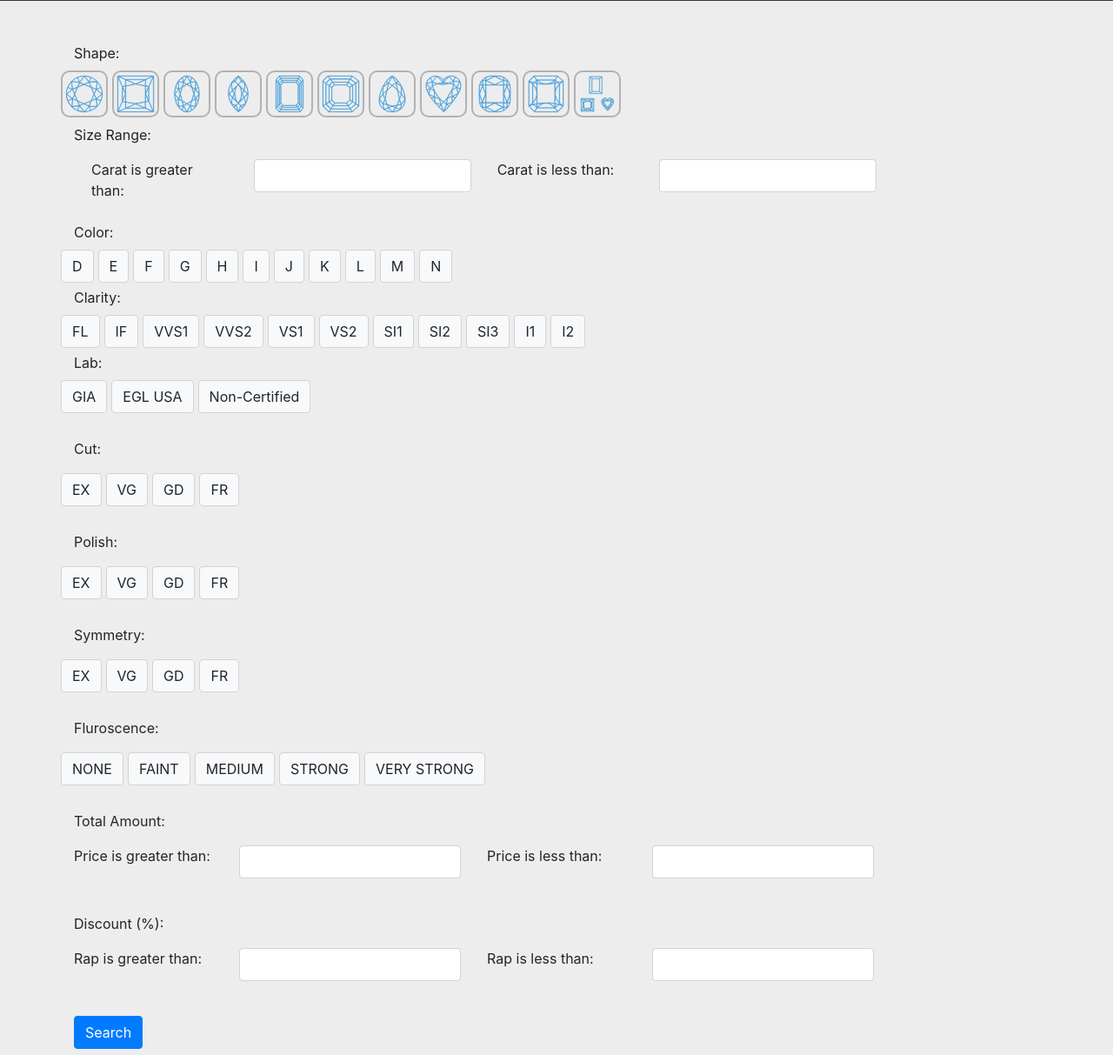
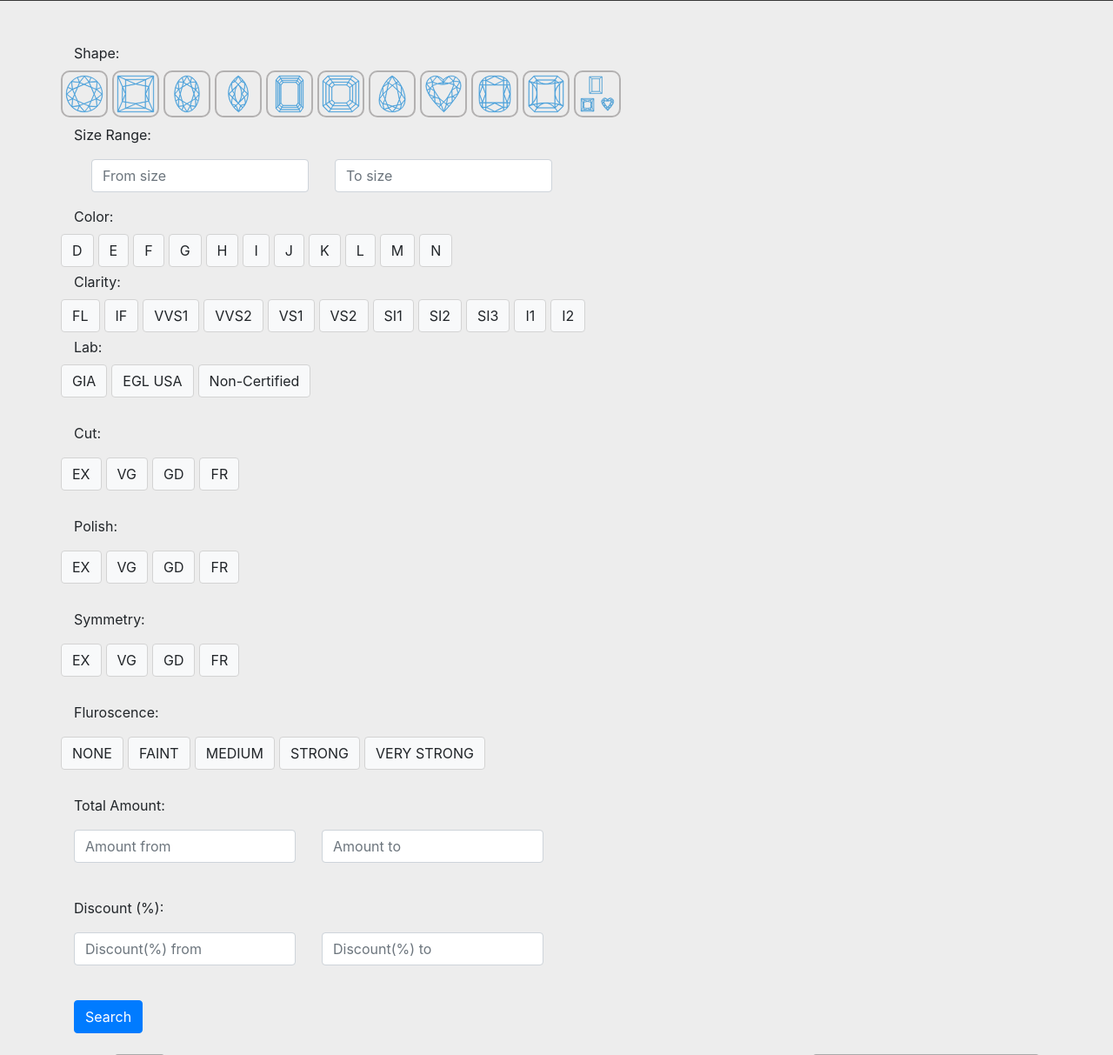
Before and after one commit to hardikkat24/DonerPvt, a Django app: page /search/ in a window 1280 px wide. Shown: the part 230-1443 px from the top of the page at 87% size. Run offline with Django 3.2, Linux system fonts and the light colour scheme; a user stored in the database is signed in; tables that the repository leaves empty hold one stand-in row (values such as "Sample post"); some libraries are stand-ins or nearby versions.

Commit message:
Placeholders and stuff

```diff
--- a/ecommerce/settings.py
+++ b/ecommerce/settings.py
@@ -18,7 +18,7 @@ BASE_DIR = os.path.dirname(os.path.dirname(os.path.abspath(__file__)))
 
 # Quick-start development settings - unsuitable for production
 # See https://docs.djangoproject.com/en/3.0/howto/deployment/checklist/
-DEBUG = False
+DEBUG = True
 # SECURITY WARNING: keep the secret key used in production secret!
 if DEBUG is True:
     SECRET_KEY = "z+ksf@)0d^qojbh4rnp4b1to$hq&*tt(3bs$gf(3i267g$k9ln"
@@ -28,7 +28,7 @@ else:
 # SECURITY WARNING: don't run with debug turned on in production!
 
 
-ALLOWED_HOSTS = ['www.donerdiamonds.com']
+ALLOWED_HOSTS = ['www.donerdiamonds.com','127.0.0.1']
 
 
 # Application definition
--- a/store/models.py
+++ b/store/models.py
@@ -90,20 +90,23 @@ CUT_CHOICES = [
 SYM_CHOICES = [
 	('X', 'EX'),
 	('VG', 'VG'),
-	('G','GD'),
+	('G', 'GD'),
 	('F', 'FR'),
 ]
 POL_CHOICES = [
 	('EX', 'EX'),
 	('VG', 'VG'),
-	('G','GD'),
+	('G', 'GD'),
 	('F', 'FR'),
 ]
 
 class Customer(models.Model):
 	user = models.OneToOneField(User, null=True, blank=True, on_delete=models.CASCADE)
-	name = models.CharField(max_length=200, null=False, blank = False)
+	fname = models.CharField(max_length=200, null=False, blank = False)
+	lname = models.CharField(max_length=200, null=False, blank = False)
 	company_name = models.CharField(max_length=200, null=False, blank = False)
+	email = models.EmailField(max_length=100,null=False, blank=False, default='Spl@ymail.com')
+
 
 	def __str__(self):
 		return self.user.username
@@ -234,11 +237,8 @@ class OrderItem(models.Model):
 class ShippingAddress(models.Model):
 	customer = models.ForeignKey(Customer, on_delete=models.SET_NULL, null=True)
 	order = models.ForeignKey(Order, on_delete=models.SET_NULL, null=True)
-	address = models.CharField(max_length=200, null=False)
-	city = models.CharField(max_length=200, null=False)
-	state = models.CharField(max_length=200, null=False)
-	zipcode = models.CharField(max_length=200, null=False)
-	country = models.CharField(max_length=200, null=False, default = "India", blank = False)
+	country = models.CharField(max_length=200, null=False)
+	state = models.CharField(max_length=100,null=False)
 	date_added = models.DateTimeField(auto_now_add=True)
 
 	def __str__(self):
--- a/store/templates/store/cart.html
+++ b/store/templates/store/cart.html
@@ -53,9 +53,7 @@
 
 
 	<div class="total-count">
-		<h4>Subtotal: <strong>${{order.get_cart_total}}</strong></h4>
-		<p>+shippment: $00.00</p>
 		<h3>Total to pay: ${{order.get_cart_total}}</h3>
-		<a href="{% url 'checkout' %}" style="margin:5px;" class="btn-grey">Finalize and pay</a>
+		<a href="{% url 'checkout' %}" style="margin:5px;" class="btn-grey">Finalize and Place Order</a>
 	</div>
 {% endblock content %}
--- a/store/templates/store/checkout.html
+++ b/store/templates/store/checkout.html
@@ -19,12 +19,6 @@
 					<button id="form-button" class="btn btn-success btn-block" type="submit">Continue</button>
 				</form>
 
-			</div>
-
-			<br>
-			<div class="box-element hidden" id="payment-info">
-				<small>Paypal Options</small>
-				<button id="make-payment">Make payment</button>
 			</div>
 
 		</div>
--- a/store/templates/store/products.html
+++ b/store/templates/store/products.html
@@ -90,10 +90,8 @@
 
 					<p>Size Range:</p>
 					<div class="form-group row" style="padding-left:20px ;">
-						<div class="col-sm-2">{{ filter.form.carat_gt.label_tag }}</div>
-						<div class="col-sm-3 limit">{% render_field filter.form.carat_gt class="form-control" %}</div>
-						<div class="col-sm-2">{{ filter.form.carat_lt.label_tag }}</div>
-						<div class="col-sm-3 limit">{% render_field filter.form.carat_lt class="form-control" %}</div>
+						<div class="col-sm-3 limit" placeholder="Carat from">{% render_field filter.form.carat_gt class="form-control" type="number" step="0.1" placeholder="From size"%}</div>
+						<div class="col-sm-3 limit" placeholder="Carat to">{% render_field filter.form.carat_lt class="form-control" type="number" step="0.1" placeholder="To size" %}</div>
 					</div>
 
 					{{ filter.form.color.label_tag }}
@@ -186,18 +184,14 @@
 					<P>Total Amount:</p>
 
 					<div class="form-group row">
-						<div class="col-sm-2">{{ filter.form.price_gt.label_tag }}</div>
-						<div class="col-sm-3">{% render_field filter.form.price_gt class="form-control" %}</div>
-						<div class="col-sm-2">{{ filter.form.price_lt.label_tag }}</div>
-						<div class="col-sm-3">{% render_field filter.form.price_lt class="form-control" %}</div>
+						<div class="col-sm-3">{% render_field filter.form.price_gt class="form-control" placeholder="Amount from" %}</div>
+						<div class="col-sm-3">{% render_field filter.form.price_lt class="form-control" placeholder="Amount to" %}</div>
 					</div>
 					<br>
 					<p>Discount (%):</p>
 					<div class="form-group row">
-						<div class="col-sm-2">{{ filter.form.diss_gt.label_tag }}</div>
-						<div class="col-sm-3">{% render_field filter.form.diss_gt class="form-control" %}</div>
-						<div class="col-sm-2">{{ filter.form.diss_lt.label_tag }}</div>
-						<div class="col-sm-3">{% render_field filter.form.diss_lt class="form-control" %}</div>
+						<div class="col-sm-3">{% render_field filter.form.diss_gt class="form-control" placeholder="Discount(%) from"  %}</div>
+						<div class="col-sm-3">{% render_field filter.form.diss_lt class="form-control" placeholder="Discount(%) to"%}</div>
 					</div>
 					<br>
 
@@ -323,6 +317,7 @@
 					</section>
 				</div>
 
+
 				{% block javascript %}
 				<script type="text/javascript">
 					jQuery(function ($) {
--- a/store/templates/store/register.html
+++ b/store/templates/store/register.html
@@ -7,8 +7,9 @@
         <div class="col-120">
     <form method="POST">
       {% csrf_token %}
-        {{ form.as_p }}
-        {{ form1.as_p }}
+       {{ form1.as_p }}
+       {{ form.as_p }}
+
       <button type="submit" class="btn btn-success">Register</button>
     </form>
 
```
Also changed, not shown: store/forms.py (+16 -7 lines), store/migrations/0005_auto_20200705_1721.py (added), 1 other file.
